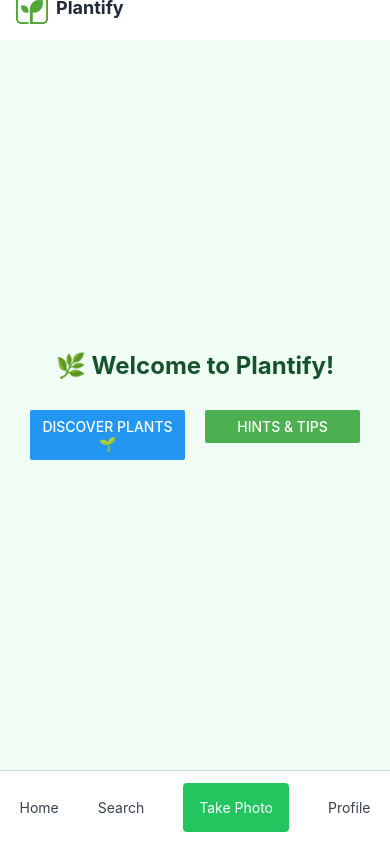
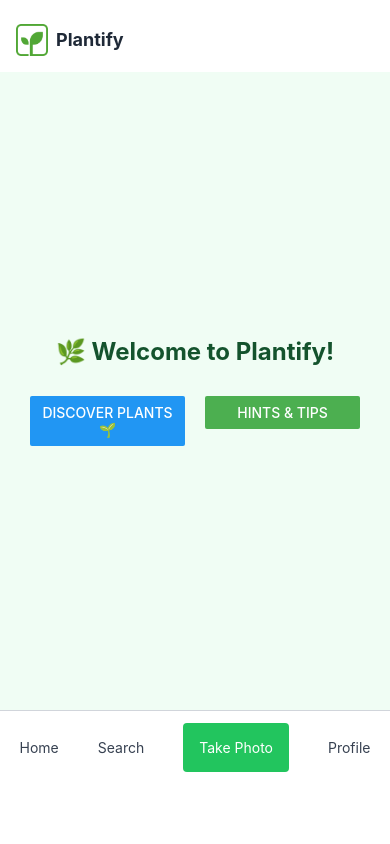
Before and after one commit to Calscode/Plantify-V3, a React Native app: screen / in a window 390 px wide. Built offline with nearby package versions, Linux system fonts and the light colour scheme.

Commit message:
deguging completed

```diff
--- a/App.tsx
+++ b/App.tsx
@@ -12,12 +12,17 @@ import VegCard from "~/components/Screens/Vegcard";
 import PlantsCard from "~/components/Screens/Plantscard";
 import FruitCard from "~/components/Screens/Fruitscard";
 import HintsCard from "~/components/Screens/Hintscard";
+import './global.css';
+import {View} from "react-native"
 
 const Stack = createNativeStackNavigator();
 
 export default function App() {
   return (
+              <View style={{ flex: 1, paddingBottom: 60 }}>
+
     <SafeAreaProvider>
+
       <NavigationContainer>
         <Header />
         <Stack.Navigator initialRouteName="Home" screenOptions={{ headerShown: false }}>
@@ -29,9 +34,11 @@ export default function App() {
           <Stack.Screen name="FruitCard" component={FruitCard} />
           <Stack.Screen name="HintsCard" component={HintsCard} />
         </Stack.Navigator>
-        <ButtonBar />
         <StatusBar style="auto" />
       </NavigationContainer>
+
+              <ButtonBar />
     </SafeAreaProvider>
+</View>
   );
 }
--- a/package.json
+++ b/package.json
@@ -20,7 +20,7 @@
     "expo-media-library": "~17.1.6",
     "expo-status-bar": "~2.2.3",
     "nativewind": "latest",
-    "react": "19.0.0",
+    "react": "^19.0.0",
     "react-native": "0.79.2",
     "react-native-reanimated": "~3.17.4",
     "react-native-safe-area-context": "5.4.0",
--- a/src/components/Screens/Header.tsx
+++ b/src/components/Screens/Header.tsx
@@ -4,10 +4,11 @@ import { SafeAreaView } from 'react-native-safe-area-context';
 export const Header = () => {
   return (
     <SafeAreaView edges={['top']}className="bg-white shadow-md">
-      <View className="flex-row items-center p-4 w-full -mt-6">
+<View className="flex-row items-center p-4 w-full mt-2">
         <Image
           source={require('../../assets/plantify.png')}
           className="w-8 h-8 mr-2"
+          style={{width:32, height:32}}
           resizeMode="contain"
         />
         <Text className="text-lg font-bold text-gray-800">Plantify</Text>
--- a/src/navigation/ButtonBar.tsx
+++ b/src/navigation/ButtonBar.tsx
@@ -1,9 +1,11 @@
 import { View, Text, TouchableOpacity } from 'react-native';
+
 import { CameraButton } from '../components/Camera/CameraButton';
 
 export const ButtonBar = () => {
   return (
-    <View className="flex-row justify-around items-center bg-white border-t border-gray-300 py-3">
+    <View className="flex-row justify-around items-center bg-white border-t border-gray-300 py-3"
+    >
       <TouchableOpacity className="items-center">
         <Text className="text-gray-700">Home</Text>
       </TouchableOpacity>
```
Also changed, not shown: 1 other file (tests, documents, lock files or other folders).
